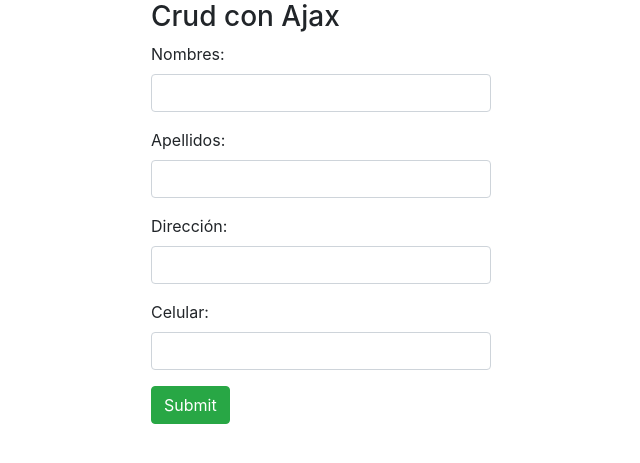
After one commit to Ttito19/crud-api-mpdf-ajax, a PHP site: page /form-crud.php in a window 1280 px wide. The commit adds this page. Shown: the top 463 px of the page, without its empty margins (319-959 px from the left). Run offline with PHP 8.4, Linux system fonts and the light colour scheme.

Commit message:
segundo commit

```diff
--- a/models/cn.php
+++ b/models/cn.php
@@ -23,10 +23,5 @@ Class ClassConexion{
             //echo "Bien";
         }
     }
-
-
-
-
-
 }
 ?>
--- /dev/null
+++ b/views/form-crud.php
@@ -0,0 +1,38 @@
+<!DOCTYPE html>
+<html>
+<head>
+	<title>Form-Crud</title>
+    <link rel="stylesheet" type="text/css" href="../style/css/bootstrap.min.css">
+	<link rel="stylesheet" type="text/css" href="../style/css/bootstrap.css">
+
+</head>
+<body>
+<div class="container" >
+  <div class="content-justify-center">
+    <div class="col-sm-4 offset-sm-4"  >
+    <form method="post" autocomplete="off" class="form-group" >
+    <h3>Crud con Ajax</h3>
+    <div class="form-group">
+    <label>Nombres:</label>
+    <input type="text"  name="txtnom" id="nombre" class="form-control" />
+    </div>
+    <div class="form-group">
+    <label>Apellidos:</label>
+    <input type="text"  name="txtape" id="apellido" class="form-control"/>
+    </div>
+    <div class="form-group">
+    <label>Dirección:</label>
+    <input type="text"  name="txtdir" id="direccion" class="form-control"/>
+    </div>
+    <div class="form-group">
+    <label>Celular:</label>
+    <input type="tel"  name="txtcel" id="celular" class="form-control"/>
+    </div>
+    <input type="submit" id="btn-enviar" class="btn btn-success" />
+    </form>
+    </div>
+  </div>
+<div>
+
+</body>
+</html>
```
Also changed, not shown: models/crud.php (+11 -1 lines), views/inicio.php (+26 -2 lines).
